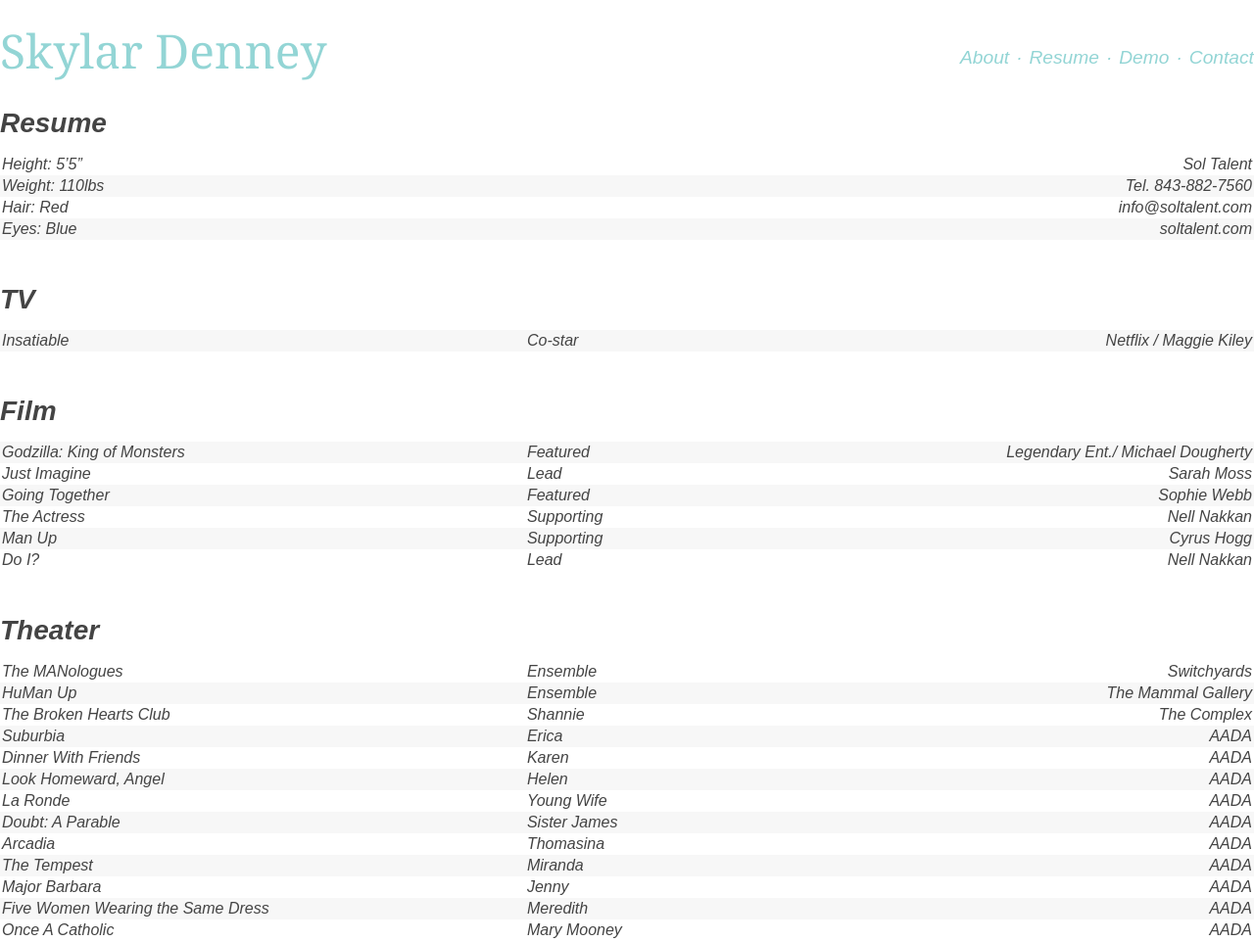
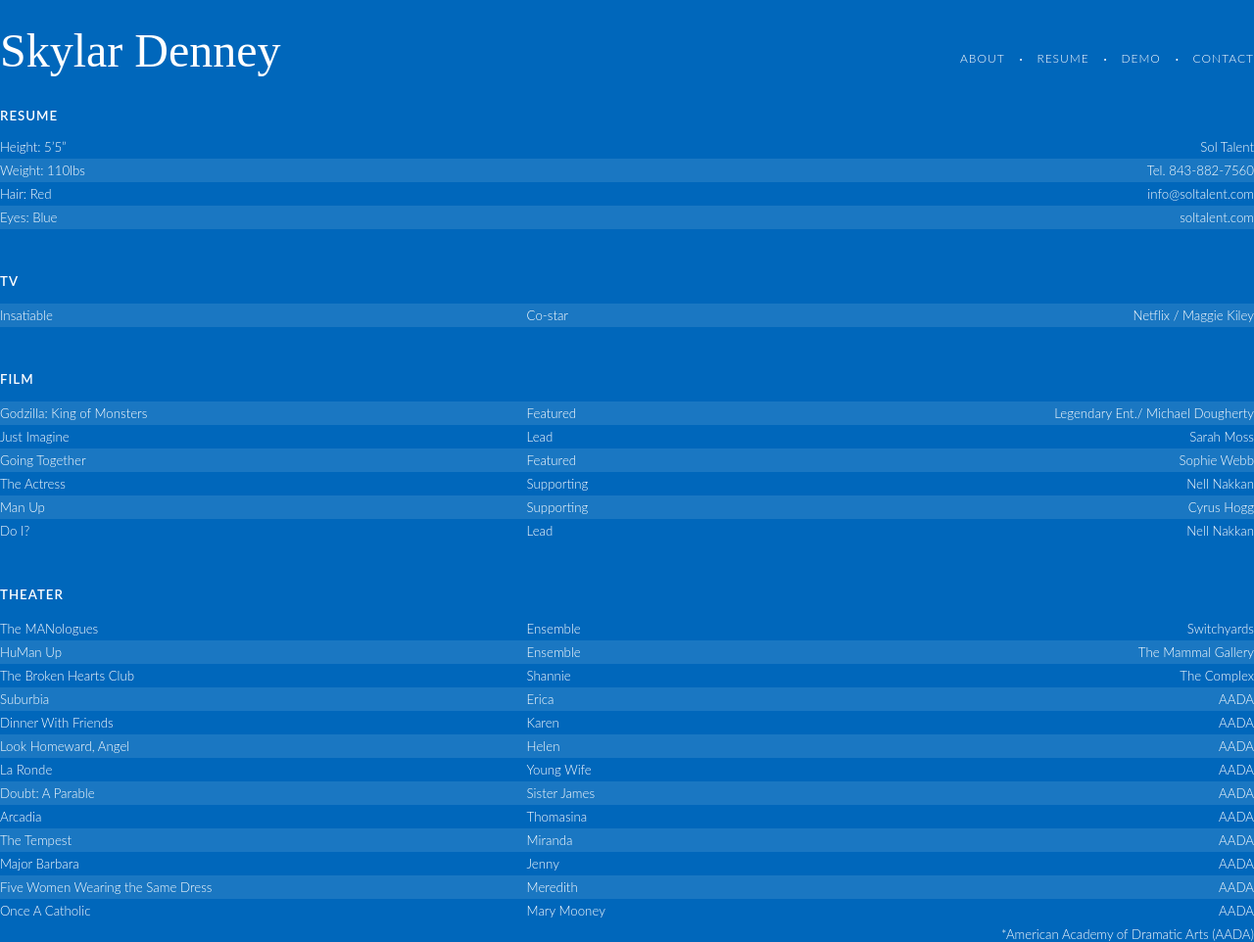
Before and after one commit to zackcreach/sd2017, a Gatsby site: page /resume in a window 1280 px wide. Shown: the top 962 px of the page at 98% size. Built offline with nearby package versions, Linux system fonts and the light colour scheme; Gatsby itself is replaced by a stand-in of ours.

Commit message:
Redesign in progress.

```diff
--- a/src/components/logo.js
+++ b/src/components/logo.js
@@ -1,26 +1,25 @@
-import React from 'react'
-import Link from 'gatsby-link'
-import Navigation from '../components/navigation'
+import React from "react";
+import Link from "gatsby-link";
+import Navigation from "../components/navigation";
 
-import '../styles/styles.scss';
-import styled, { css } from 'emotion';
+import "../styles/styles.scss";
+import styled, { css } from "emotion";
 
 const Logo = () => (
   <Link to="/">
     <div className={logo}>Skylar Denney</div>
   </Link>
-)
+);
 
 export default Logo;
 
 const logo = css`
-  font-family: 'Lobster', Georgia, serif;
-  font-style: normal;
-  color: var(--turq);
-  transition: all .25s ease;
+  font-family: var(--fontPrimary);
+  font-weight: 400;
+  color: white;
+  transition: all 0.25s ease;
 
   &:hover {
-    color: var(--turqHover);
     transform: translateY(-1px);
   }
-`
+`;
--- a/src/components/navigation.js
+++ b/src/components/navigation.js
@@ -1,36 +1,28 @@
-import React from 'react';
-import Link from 'gatsby-link';
+import React from "react";
+import Link from "gatsby-link";
 
-import '../styles/styles.scss';
-import styled, { css } from 'emotion';
+import "../styles/styles.scss";
+import styled, { css } from "emotion";
 
 const Navigation = ({ dots }) => (
   <ul className={navigation}>
     <li>
-      <Link to="/about">
-        About
-      </Link>
+      <Link to="/about">About</Link>
     </li>
-    {dots ? <span className={dotShow}>·</span> : ''}
+    {dots ? <span className={dotShow}>·</span> : ""}
     <li>
-      <Link to="/resume">
-        Resume
-      </Link>
+      <Link to="/resume">Resume</Link>
     </li>
-    {dots ? <span className={dotShow}>·</span> : ''}
+    {dots ? <span className={dotShow}>·</span> : ""}
     <li>
-      <Link to="/demo">
-        Demo
-      </Link>
+      <Link to="/demo">Demo</Link>
     </li>
-    {dots ? <span className={dotShow}>·</span> : ''}
+    {dots ? <span className={dotShow}>·</span> : ""}
     <li>
-      <Link to="/contact">
-        Contact
-      </Link>
+      <Link to="/contact">Contact</Link>
     </li>
   </ul>
-)
+);
 
 export default Navigation;
 
@@ -46,19 +38,17 @@ const navigation = css`
     width: auto;
   }
 
-  & * {
-    color: var(--turq);
-  }
-
   & li {
-    transition: all .35s ease;
+    font-size: 0.75rem;
+    letter-spacing: 1px;
+    text-transform: uppercase;
+    transition: all 0.35s ease;
   }
 
   & li:hover {
-    color: var(--turqHover);
     transform: translateY(-1px);
   }
-`
+`;
 
 const dotShow = css`
   display: none;
@@ -66,4 +56,4 @@ const dotShow = css`
   @media (min-width: 430px) {
     display: inline;
   }
-`
+`;
--- a/src/layouts/header.js
+++ b/src/layouts/header.js
@@ -1,22 +1,22 @@
-import React from 'react';
-import Link from 'gatsby-link';
+import React from "react";
+import Link from "gatsby-link";
 
-import '../styles/styles.scss';
-import styled, { css } from 'emotion';
+import "../styles/styles.scss";
+import styled, { css } from "emotion";
 
-import Logo from '../components/logo'
-import Navigation from '../components/navigation'
+import Logo from "../components/logo";
+import Navigation from "../components/navigation";
 
 const Header = ({ headerWidth }) => (
-  <div className={header} style={{width: headerWidth}}>
+  <div className={header} style={{ width: headerWidth }}>
     <div className={logo__container}>
       <Logo />
     </div>
     <div className={navigation__container}>
-      <Navigation dots/>
+      <Navigation dots />
     </div>
   </div>
-)
+);
 
 export default Header;
 
@@ -26,30 +26,28 @@ const header = css`
   justify-content: space-between;
   align-items: center;
   padding: 30px 0 30px 0;
-  background: white;
 
   @media (min-width: 430px) {
-
   }
-`
+`;
 const logo__container = css`
   font-size: 1.8rem;
-  line-height: .9;
+  line-height: 0.9;
   width: 30%;
   /* text-shadow: 2px 2px 0px rgba(200, 200, 200,.4); */
 
   @media (min-width: 430px) {
     width: auto;
     font-size: 3rem;
-    line-height: .9;
+    line-height: 0.9;
   }
-`
+`;
 const navigation__container = css`
-  font-size: .9rem;
+  font-size: 0.9rem;
 
   @media (min-width: 430px) {
     font-size: 1.2rem;
     width: 300px;
     padding: 15px 0 0 0;
   }
-`
+`;
--- a/src/layouts/index.js
+++ b/src/layouts/index.js
@@ -1,28 +1,36 @@
-import React from 'react';
-import Link from 'gatsby-link';
-import PropTypes from 'prop-types';
-import Helmet from 'react-helmet';
-import { TransitionGroup } from 'react-transition-group';
+import React from "react";
+import Link from "gatsby-link";
+import PropTypes from "prop-types";
+import Helmet from "react-helmet";
+import { TransitionGroup } from "react-transition-group";
 
-import '../styles/styles.scss';
-import styled, { css } from 'emotion';
+import "../styles/styles.scss";
+import styled, { css } from "emotion";
 
-import ico from '../images/sd.png';
-import Viewer from './viewer';
+import ico from "../images/sd.png";
+import Viewer from "./viewer";
 
 class IndexLayout extends React.Component {
   render() {
     return (
-      <div className={outer}>
-        <div className={inner}>
+      <div className={container}>
         <Helmet>
           <title>Skylar Denney</title>
-            <meta charset='UTF-8'/>
-            <meta name='description' content='The Portfolio of Skylar Denney'/>
-            <meta name="viewport" content="width=device-width, initial-scale=1.0"/>
-            <link rel="shortcut icon" href={ico} type="image/x-icon"/>
-            <link href="https://fonts.googleapis.com/css?family=Muli:200,200i,300,300i,400,400i,600,600i,700,700i,800,800i,900,900i" rel="stylesheet" />
-            <link href="https://fonts.googleapis.com/css?family=Lobster" rel="stylesheet" />
+          <meta charset="UTF-8" />
+          <meta name="description" content="The Portfolio of Skylar Denney" />
+          <meta
+            name="viewport"
+            content="width=device-width, initial-scale=1.0"
+          />
+          <link rel="shortcut icon" href={ico} type="image/x-icon" />
+          <link
+            href="https://fonts.googleapis.com/css?family=Muli:200,200i,300,300i,400,400i,600,600i,700,700i,800,800i,900,900i"
+            rel="stylesheet"
+          />
+          <link
+            href="https://fonts.googleapis.com/css?family=Quattrocento:400,700|Open+Sans:300,400|Oswald:200,300,400,500,600,700|Playfair+Display:400,400i,700"
+            rel="stylesheet"
+          />
         </Helmet>
         <TransitionGroup className={left}>
           {this.props.children()}
@@ -31,8 +39,7 @@ class IndexLayout extends React.Component {
           <Viewer imageData={this.props.data} />
         </section>
       </div>
-      </div>
-    )
+    );
   }
 }
 
@@ -40,7 +47,7 @@ export default IndexLayout;
 
 IndexLayout.propTypes = {
   children: PropTypes.func,
-}
+};
 
 export const query = graphql`
   query HeadshotImages {
@@ -65,65 +72,52 @@ export const query = graphql`
       }
     }
   }
-`
+`;
 
 const flex = css`
   display: flex;
   justify-content: center;
   align-items: center;
-`
-const outer = css`
-  ${flex};
-  flex-direction: column;
-  background: var(--turq);
-  height: 100vh;
-`
-const inner = css`
+`;
+const container = css`
   display: flex;
-    flex-wrap: wrap;
   overflow: hidden;
   width: 100%;
-    height: 100%;
 
   @media (min-width: 430px) {
-      width: 90%;
-      margin: 30px 0 30px 0;
-      box-shadow: 6px 6px 40px rgba(100, 100, 100, .5);
+    margin: 0 auto 0 auto;
+    max-width: 1200px;
   }
 
   @media (min-width: 1200px) {
-      display: flex;
-      margin: 0;
-      height: 100%;
-      width: 1200px;
-      max-height: 600px;
   }
-    `
+`;
+
 const left = css`
-  overflow: scroll;
-  background: white;
   padding: 0 25px 0 25px;
-  width: 100%;
+  flex: 2;
 
   @media (min-width: 430px) {
     padding: 0 40px 0 40px;
   }
 
   @media (min-width: 1200px) {
-    margin: auto;
     height: 100%;
-    width: 60%;
+    flex: 2;
     padding: 0 40px 0 40px;
   }
-  `
+`;
 const right = css`
+  position: relative;
   display: none;
   order: -1;
+  flex: 1;
 
   @media (min-width: 1200px) {
     display: block;
     order: 0;
-    width: 40%;
-    height: auto;
+    flex: 1;
+    width: 100%;
+    height: 100vh;
   }
-`
+`;
--- a/src/pages/resume.js
+++ b/src/pages/resume.js
@@ -1,34 +1,34 @@
-import React from 'react';
-import Link from 'gatsby-link';
+import React from "react";
+import Link from "gatsby-link";
 
-import '../styles/styles.scss';
-import styled, { css } from 'emotion';
+import "../styles/styles.scss";
+import styled, { css } from "emotion";
 
-import Header from '../layouts/header';
-import Content from '../layouts/content';
-import Transition from '../components/transition';
+import Header from "../layouts/header";
+import Content from "../layouts/content";
+import Transition from "../components/transition";
 
 class Resume extends React.Component {
   state = {
     width: null,
-    in: true
-  }
+    in: true,
+  };
   componentDidMount() {
     this.setState({
-      width: this.container.offsetWidth
-    })
+      width: this.container.offsetWidth,
+    });
   }
   componentWillUnmount() {
     this.setState({
-      in: false
-    })
+      in: false,
+    });
   }
   render() {
     return (
       <section>
         <Header headerWidth={this.state.width} />
         <Transition show={this.state.in}>
-          <div ref={node => this.container = node}>
+          <div ref={(node) => (this.container = node)}>
             <Content>
               <h2>Resume</h2>
               <div className={row}>
@@ -45,7 +45,9 @@ class Resume extends React.Component {
               </div>
               <div className={row}>
                 <p className={colLeft}>Eyes: Blue</p>
-								<p className={colRight}><a href='http://www.soltalent.com'>soltalent.com</a></p>
+                <p className={colRight}>
+                  <a href="http://www.soltalent.com">soltalent.com</a>
+                </p>
               </div>
 
               <h2 className={heading}>TV</h2>
@@ -154,7 +156,9 @@ class Resume extends React.Component {
                 <p className={colRight}>AADA</p>
               </div>
               <div className={rowAstrisk}>
-								<p className={colRight}>*American Academy of Dramatic Arts (AADA)</p>
+                <p className={colRight}>
+                  *American Academy of Dramatic Arts (AADA)
+                </p>
               </div>
 
               <h2 className={heading}>Training</h2>
@@ -162,19 +166,32 @@ class Resume extends React.Component {
                 <p className={colFull}>iO West – Los Angeles, CA</p>
               </div>
               <div className={row}>
-								<p className={colFull}>Ivanna Chubbuck Studio – Los Angeles, CA</p>
+                <p className={colFull}>
+                  Ivanna Chubbuck Studio – Los Angeles, CA
+                </p>
               </div>
               <div className={row}>
                 <p className={colFull}>UCB Improv – Los Angeles, CA</p>
               </div>
               <div className={row}>
-								<p className={colFull}>L.A. On-Camera Training Center – Jamison Haase – Los Angeles, CA</p>
+                <p className={colFull}>
+                  L.A. On-Camera Training Center – Jamison Haase – Los Angeles,
+                  CA
+                </p>
               </div>
               <div className={row}>
-								<p className={colFull}><b>The American Academy of Dramatic Arts, Associate of Arts</b> – Los Angeles, CA</p>
+                <p className={colFull}>
+                  <b>
+                    The American Academy of Dramatic Arts, Associate of Arts
+                  </b>{" "}
+                  – Los Angeles, CA
+                </p>
               </div>
               <div className={row}>
-								<p className={colFull}>Sword Fights, Inc. – Stage Combat, Brian Danner – Los Angeles, CA</p>
+                <p className={colFull}>
+                  Sword Fights, Inc. – Stage Combat, Brian Danner – Los Angeles,
+                  CA
+                </p>
               </div>
               <div className={row}>
                 <p className={colFull}>Highwire Comedy Improv – Atlanta, GA</p>
@@ -191,69 +208,74 @@ class Resume extends React.Component {
                 <p className={colFull}>Instruments: Oboe, basic piano</p>
               </div>
               <div className={row}>
-								<p className={colFull}>Dialects: Standard British, Cockney, Irish, New York, Southern, Valley Girl</p>
+                <p className={colFull}>
+                  Dialects: Standard British, Cockney, Irish, New York,
+                  Southern, Valley Girl
+                </p>
               </div>
               <div className={row}>
-								<p className={colFull}>Other: Improv, yoga, rock climbing (bouldering), basic stage combat, basic ballet, eyebrow contortionist</p>
+                <p className={colFull}>
+                  Other: Improv, yoga, rock climbing (bouldering), basic stage
+                  combat, basic ballet, eyebrow contortionist
+                </p>
               </div>
-
             </Content>
           </div>
         </Transition>
       </section>
-    )
+    );
   }
 }
 
 const heading = css`
   padding: 45px 0 15px 0;
-`
+`;
 
 const row = css`
   display: flex;
   justify-content: space-between;
-	font-size: .8rem;
-	padding: 2px;
+  font-size: 0.8rem;
+  /* padding: 2px; */
 
   @media (min-width: 430px) {
     font-size: 1rem;
   }
 
-	&:nth-child(2n + 1) {
-		background: rgba(0, 0, 0, .033);
+  &:nth-child(odd) {
+    background-color: rgba(255, 255, 255, 0.1);
   }
-`
+`;
 
 const rowAstrisk = css`
   display: flex;
   justify-content: flex-end;
-`
+`;
 
 const col = css`
   padding: 0;
-`
+`;
 
 const colLeft = css`
   ${col};
   width: 42%;
   text-align: left;
-	`
+`;
 
 const colMid = css`
   ${col};
   width: 16%;
   text-align: left;
-`
+`;
 
 const colRight = css`
   ${col};
   width: 42%;
   text-align: right;
-`
+`;
 
 const colFull = css`
   ${col};
   width: 100%;
-`
+`;
 
 export default Resume;
--- a/src/styles/modules/_global.scss
+++ b/src/styles/modules/_global.scss
@@ -1,11 +1,15 @@
-html, body, * {
-  font-family: 'Muli', sans-serif;
-  font-style: italic;
+* {
   padding: 0;
   margin: 0;
+}
+
+body {
+  font-family: var(--fontSecondary);
   box-sizing: border-box;
-  color: #444;
+  color: white;
+  background: var(--colorPrimary);
   font-size: 100%;
+  font-weight: 300;
 }
 
 a {
@@ -20,7 +24,7 @@ ul {
 }
 
 h1, h2, h3, h4, h5, h6 {
-  padding: 0 0 15px 0;
+  padding: 0 0 12px 0;
 }
 
 h1 {
@@ -28,17 +32,22 @@ h1 {
 }
 
 h2 {
-  font-size: 1.75rem;
+  font-weight: 600;
+  letter-spacing: 1px;
+  text-transform: uppercase;
+  font-size: 0.83rem;
 }
 
 h3 {
-  font-size: 1.5rem;
+  font-size: 1.25rem;
 }
 
 h4 {
-  font-size: 1.25rem;
+  font-size: 1.12rem;
 }
 
 p {
-  padding: 0 0 10px 0;
+  font-size: 0.83rem;
+  line-height: 24px;
+  padding: 0 0 8px 0;
 }
--- a/src/styles/modules/_variables.scss
+++ b/src/styles/modules/_variables.scss
@@ -1,8 +1,9 @@
 :root {
   // Colors
-  --turq: rgb(147,213,213);
-  --turqHover: rgb(134, 199, 199);
+  --colorPrimary: #0067bb;
+  --colorSecondary: #bea6a0;
 
-  // Values
-  --skewW: 80px;
+  // Fonts
+  --fontPrimary: 'Playfair Display', Times New Roman, serif;
+  --fontSecondary: 'Lato', Helvetica, Arial, sans-serif;
 }
```
Also changed, not shown: gatsby-config.js (+17 -1 lines), package.json (+15 -18 lines), src/layouts/viewer.js (+3 -4 lines), src/pages/demo.js (+26 -18 lines), src/pages/index.js (+18 -20 lines), 2 other files. Lines whose indentation alone changed are shown as unchanged.
